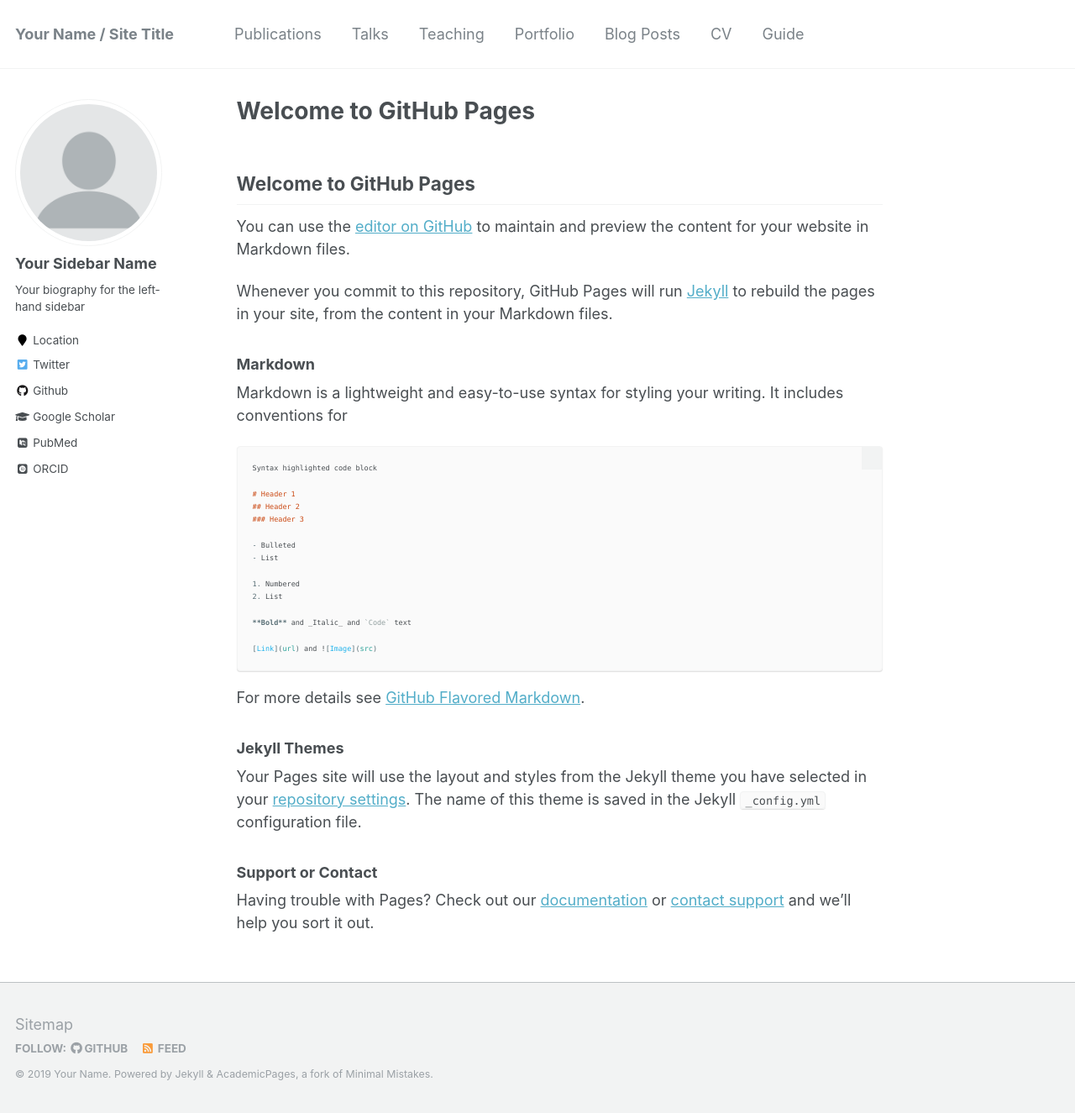
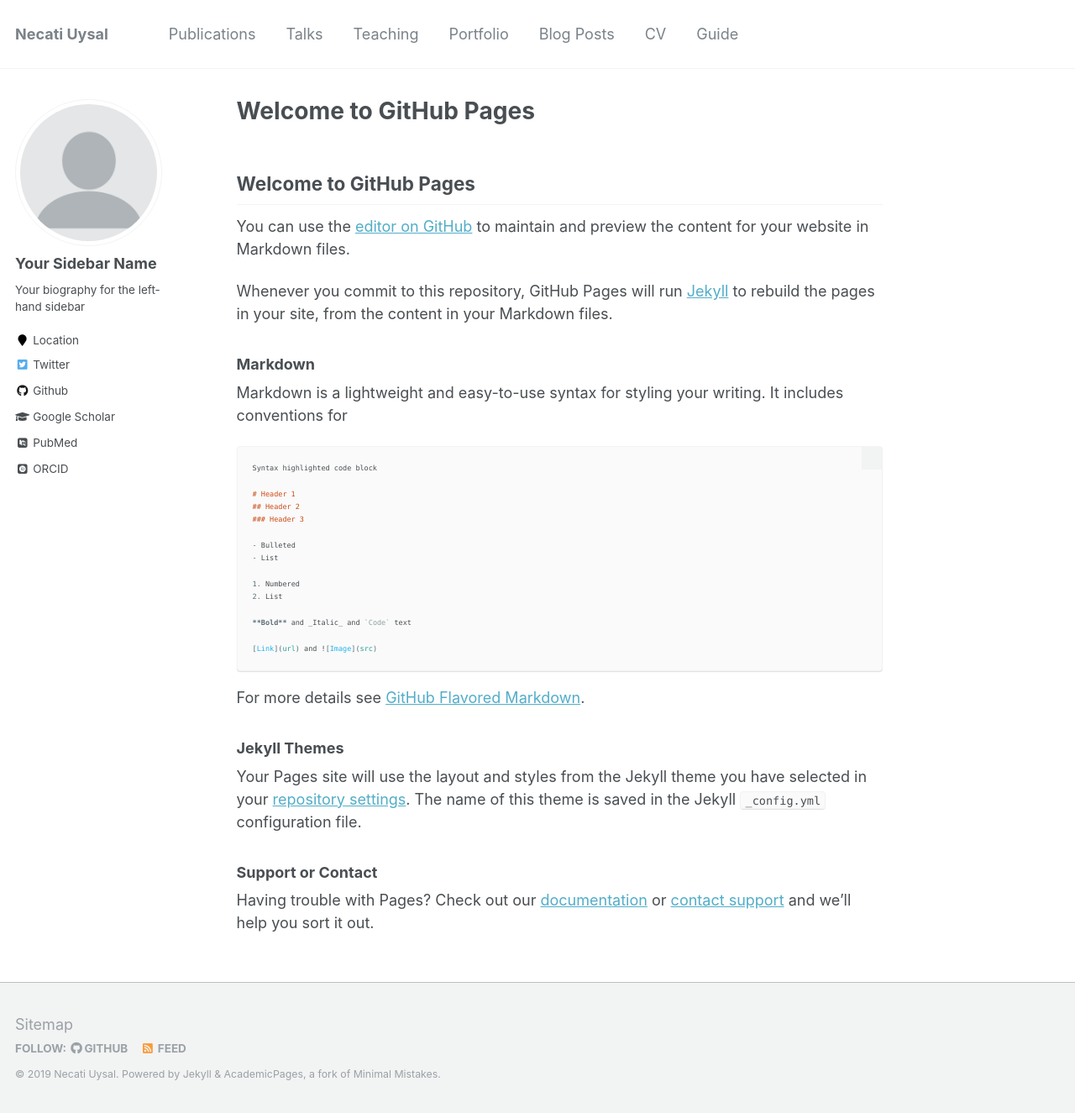
Before and after one commit to MrNjT/mrnjt.github.io, a Jekyll site: the page built from index.md, in a window 1280 px wide and 1325 px high. Shown: the whole window at 84% size. Built offline with Jekyll 4.4.1, drawn with Linux system fonts in a browser that asks for light colours; some web fonts are replaced; our own code applies the rules of GitHub Pages for plain Markdown files.

Commit message:
Update _config.yml

```diff
--- a/_config.yml
+++ b/_config.yml
@@ -7,11 +7,11 @@
 
 # Site Settings
 locale                   : "en-US"
-title                    : "Your Name / Site Title"
+title                    : "Necati Uysal"
 title_separator          : "-"
-name                     : &name "Your Name"
+name                     : &name "Necati Uysal"
 description              : &description "personal description"
-url                      : https://academicpages.github.io # the base hostname & protocol for your site e.g. "https://mmistakes.github.io"
+url                      : https://mrnjt.github.io # the base hostname & protocol for your site e.g. "https://mmistakes.github.io"
 baseurl                  : "" # the subpath of your site, e.g. "/blog"
 repository               : "academicpages/academicpages.github.io"
 teaser                   :  # filename of teaser fallback teaser image placed in /images/, .e.g. "500x300.png"
```
